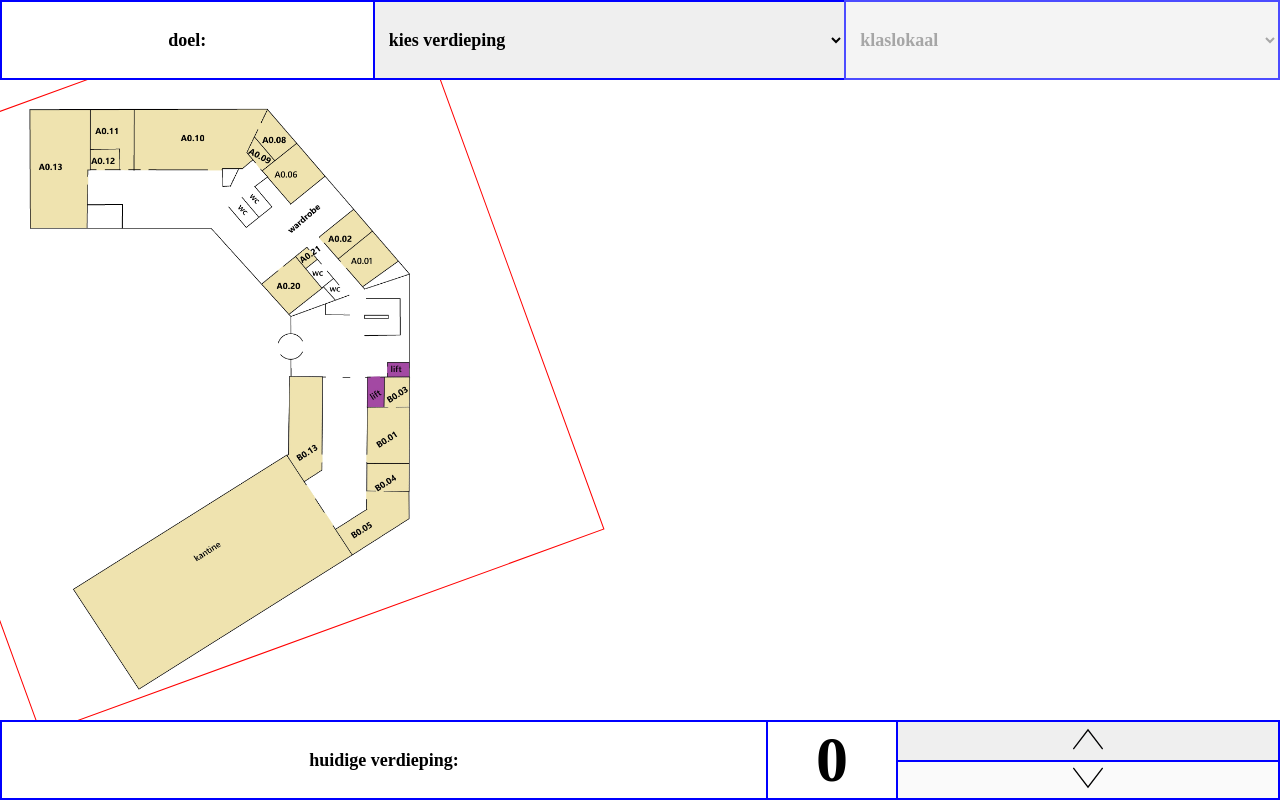
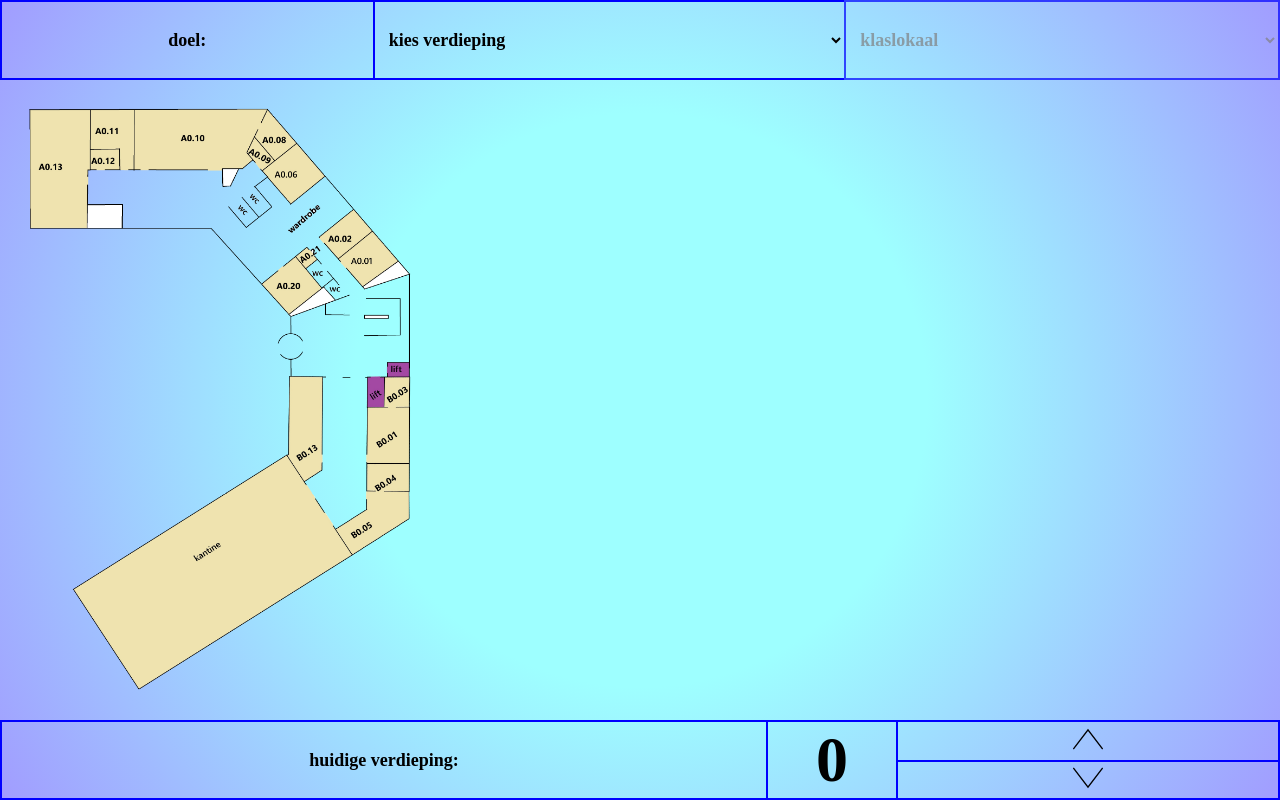
Before and after one commit to unknownforme/pwa-app, a website: page index.html in a window 1280 px wide. Drawn offline with Linux system fonts and the light colour scheme.

Commit message:
gradient added

```diff
--- a/index.html
+++ b/index.html
@@ -14,7 +14,7 @@
     <meta name="theme-color" content="#f7df1e">
 </head>
 <body>
-    <div id="header">
+    <div class="secondairyui" id="header">
         <div class="centeredtext themeborder styledheader">doel:</div>
         <select class="centeredtext themeborder styledheader" id="floor" onchange="changeFloorIntent()" style="border-left: 0;border-right: 0;">
             <option value="" hidden selected>kies verdieping</option>
@@ -42,8 +42,7 @@
             <img class="map" id="floor4" src="images/4.png" hidden>
         </div><!-- for the images to load -->
     </div>
-    <div id="demo"></div>
-    <div id="footer">
+    <div class="secondairyui" id="footer">
         <div class="centeredtext themeborder" id="textfooter">
             huidige verdieping:
         </div>
--- a/js/app.js
+++ b/js/app.js
@@ -143,7 +143,7 @@ function isFirstCloser(x1, y1, x2, y2, goal) {
     let distance1 = difference1X * difference1X + difference1Y * difference1Y;
     let distance2 = difference2X * difference2X + difference2Y * difference2Y;
 
-    return distance1 < distance2;
+    return distance1  < distance2;
 }
 
 function drawLine(startX, startY, endX, endY) {
@@ -254,7 +254,7 @@ function eliminateFurtherOptions(pathPoints) {
 		let userdistancefromgoaly = goal.y - translateduserlocation.y;
 		let distance1 = Math.sqrt((distancefromgoalx * distancefromgoalx) + (distancefromgoaly * distancefromgoaly));
 		let distance2 = Math.sqrt((userdistancefromgoalx * userdistancefromgoalx) + (userdistancefromgoaly * userdistancefromgoaly));
-		if (distance1 - 5 > distance2) {
+		if (distance1 - 25 > distance2) {
 			pathPoints[keynr].used = true;
 		}
 	}
--- a/js/data.js
+++ b/js/data.js
@@ -16,6 +16,8 @@ let genericPathPoints = [
     {x: 299.3678283691406, y: 473.656494140625, used: false},
     {x: 254.3557586669922, y: 141.21263122558594, used: false},
     {x: 240.28152465820312, y: 151.15371704101562, used: false},
+    {x: 223.310302734375, y: 153.99899291992188, used: false},
+    {x: 194.16946411132812, y: 178.51046752929688, used: false},
 
     // {x: 300, y: 300, used: false},
 ];
--- a/style.css
+++ b/style.css
@@ -9,6 +9,8 @@
 body, html {
     height: 100%;
     overflow: hidden;
+    background: #9effff;
+    background: radial-gradient(circle, rgba(158, 255, 255, 1) 38%, rgba(161, 156, 255, 1) 100%);
 }
 
 #header, #footer {
@@ -17,10 +19,22 @@ body, html {
     height: 10%;
 }
 
+button {
+    background: inherit;
+}
+
+select {
+    background-color: #00000000;
+}
+
 .styledheader {
     padding: 10px;
     flex: 1 1 auto;
     border-radius: 0;
+}
+
+.secondairyui {
+    /* background: linear-gradient(90deg, #94dfff 0%, #b700ff 100%); */
 }
 
 #container {
@@ -28,7 +42,7 @@ body, html {
     overflow: scroll;
     padding: 20px;
     height: 80%;
-}
+    }
 
 #imagecontainer {
     grid-area: 1 / 1;
@@ -43,7 +57,7 @@ body, html {
     margin-top: -50px;
     margin-left: -100px;
     transform: rotate(160deg);
-    border: 1px solid red;
+    /* border: 1px solid red; */
     height: 600px;
     width: 600px;
     grid-area: 1 / 1;
```
